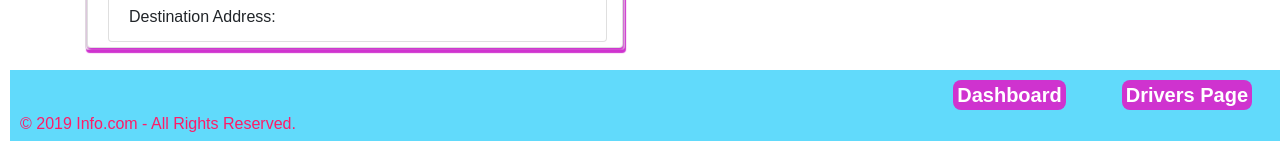
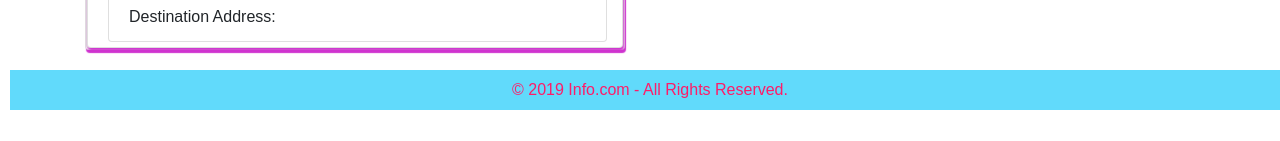
Before and after one commit to ogbodo/decadriver-app, a React (Create React App) app in the folder client/: page /TripsPage/1 in a window 1280 px wide. Shown: the part 709-850 px from the top of the page. After the commit the page ends 819 px from the top, so only its background shows below. Built offline with nearby package versions, Linux system fonts and the light colour scheme; no server answers.

Commit message:
optimised  trip page

```diff
--- a/client/src/App.js
+++ b/client/src/App.js
@@ -33,8 +33,8 @@ function App() {
 
 function Footer() {
   return (
-    <footer className="main-header">
-      <Navs />© 2019 Info.com - All Rights Reserved.
+    <footer className="main-header" style={{ textAlign: 'center' }}>
+      © 2019 Info.com - All Rights Reserved.
     </footer>
   );
 }
--- a/client/src/components/Dashboard/DriverPage.js
+++ b/client/src/components/Dashboard/DriverPage.js
@@ -7,8 +7,6 @@ function DriverPage() {
   const [driver, setDriver] = useState({});
 
   function DriverSelected(driverId) {
-    console.log(driverId);
-
     const driverFound = drivers.find(driver => driver.driverID === driverId);
     setDriver(driverFound);
     console.log(driverFound);
--- a/client/src/components/Dashboard/Nav.js
+++ b/client/src/components/Dashboard/Nav.js
@@ -1,7 +1,7 @@
 import React from 'react';
 import { Link } from 'react-router-dom';
 
-const Navs = () => {
+function Navs() {
   return (
     <nav className="main-nav">
       <ul className="main-nav__items">
@@ -14,6 +14,6 @@ const Navs = () => {
       </ul>
     </nav>
   );
-};
+}
 
 export default Navs;
--- a/client/src/components/Dashboard/TripsPage.js
+++ b/client/src/components/Dashboard/TripsPage.js
@@ -2,7 +2,7 @@ import React, { useState, useEffect } from 'react';
 import { Container, Row, Col } from 'react-bootstrap';
 import DriverDetails from '../DriverDetails';
 import Hoc from '../Hoc';
-import { ListGroup, ListGroupItem, Card } from 'reactstrap';
+import { ListGroupItem, Card } from 'reactstrap';
 
 function getId(type) {
   const idPattern = /^[a-z0-9]{8}-[a-z0-9]{4}-[a-z0-9]{4}-[a-z0-9]{4}-[a-z0-9]{12}$/;
--- a/client/src/components/DriverDetails.js
+++ b/client/src/components/DriverDetails.js
@@ -63,6 +63,7 @@ function VehicleCell({ vehicleIDs }) {
     Promise.all(vehicleIdsPromise).then(data => {
       setDriverVehicle(data);
     });
+    /**TODO FOR BOND */
   }, []);
 
   const vehicles = driverVehicle.map((vehicle, index) => (
```
Also changed, not shown: client/src/components/Dashboard/Cash.js (deleted), client/src/components/Dashboard/CashSummary.js (deleted), client/src/components/Dashboard/Gender.js (deleted).
